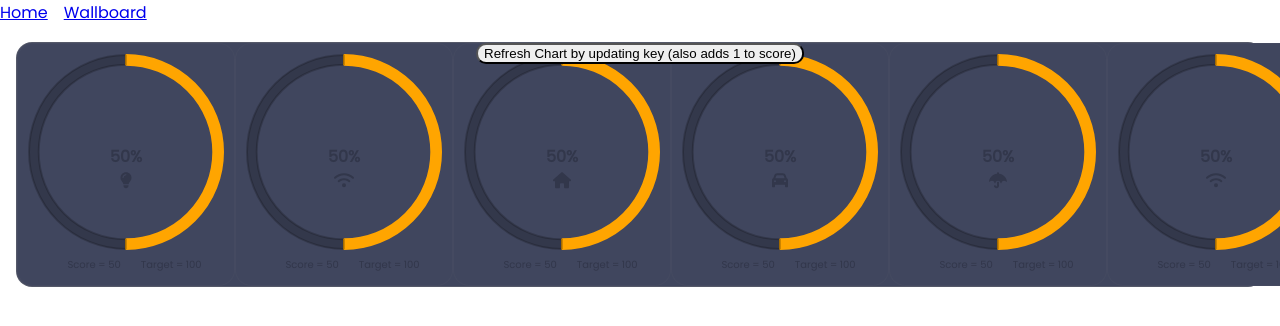
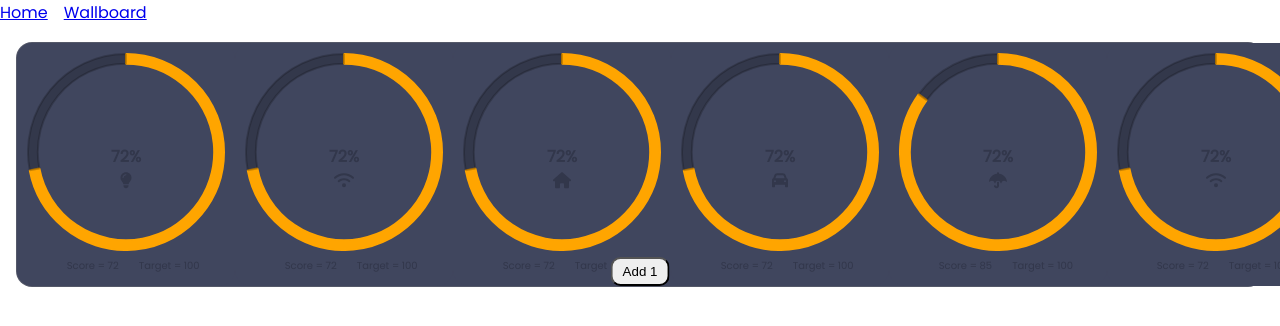
Before and after one commit to StephenMcVicker/bonkers-wallboard, a Vue app: page / in a window 1280 px wide. Shown: the top 326 px of the page. Built offline with nearby package versions, Linux system fonts and the light colour scheme.

Commit message:
small edits

```diff
--- a/src/components/GaugeCharts.vue
+++ b/src/components/GaugeCharts.vue
@@ -4,10 +4,11 @@
   GaugeChart(:key="newKey" :score="Score" :scoreAsPercent="scoreAsPercent" icon="wifi")
   GaugeChart(:key="newKey" :score="Score" :scoreAsPercent="scoreAsPercent" icon="house")
   GaugeChart(:key="newKey" :score="Score" :scoreAsPercent="scoreAsPercent" icon="car")
-  GaugeChart(:key="newKey" :score="Score" :scoreAsPercent="scoreAsPercent" icon="umbrella")
+  GaugeChart(:key="newKey" score=85 :scoreAsPercent="scoreAsPercent" icon="umbrella")
   GaugeChart(:key="newKey" :score="Score" :scoreAsPercent="scoreAsPercent" icon="wifi")
 
-  button(@click="forceRerender") Refresh Chart by updating key (also adds 1 to score)
+  button(@click="forceRerender") Add 1
+  //- Refresh Chart by updating key (also adds 1 to score)
 
   //- .cards
   //-   ui-card(:full-width="true")
@@ -47,7 +48,7 @@ import Chart from "chart.js/auto";
 
 const newKey = ref(0);
 
-let Score = 50;
+let Score = 72;
 
 // Score will come from the back-end and update as conversions come in, 500 is just for example. Score should reset to 0 every day at midnight
 let scoreAsPercent = computed(() => (Score / 100) * 100).value;
@@ -85,7 +86,9 @@ button {
   border-radius: 10px;
   margin: 0px auto;
   position: absolute;
+  padding: 5px 10px;
   left: 50%;
+  bottom: 0;
   transform: translateX(-50%);
 }
 </style>
--- a/src/components/gauge-chart.vue
+++ b/src/components/gauge-chart.vue
@@ -126,7 +126,6 @@ export default defineComponent({
   padding: 10px;
   margin: 0 auto;
   width: 250px;
-  border: 1px solid rgba(128, 128, 128, 0.068);
   border-radius: 16px;
   position: relative;
   background: $chart-background;
```
